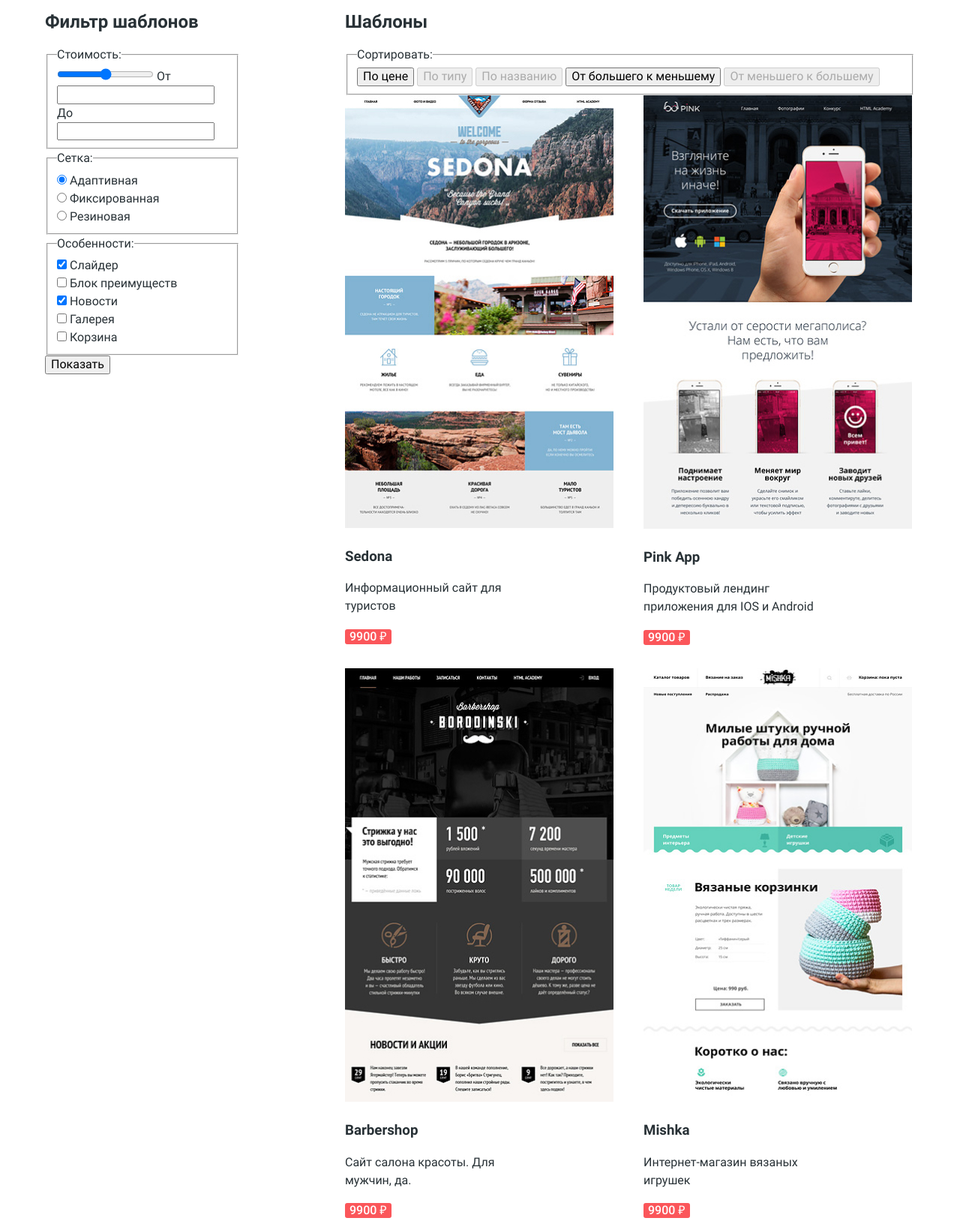
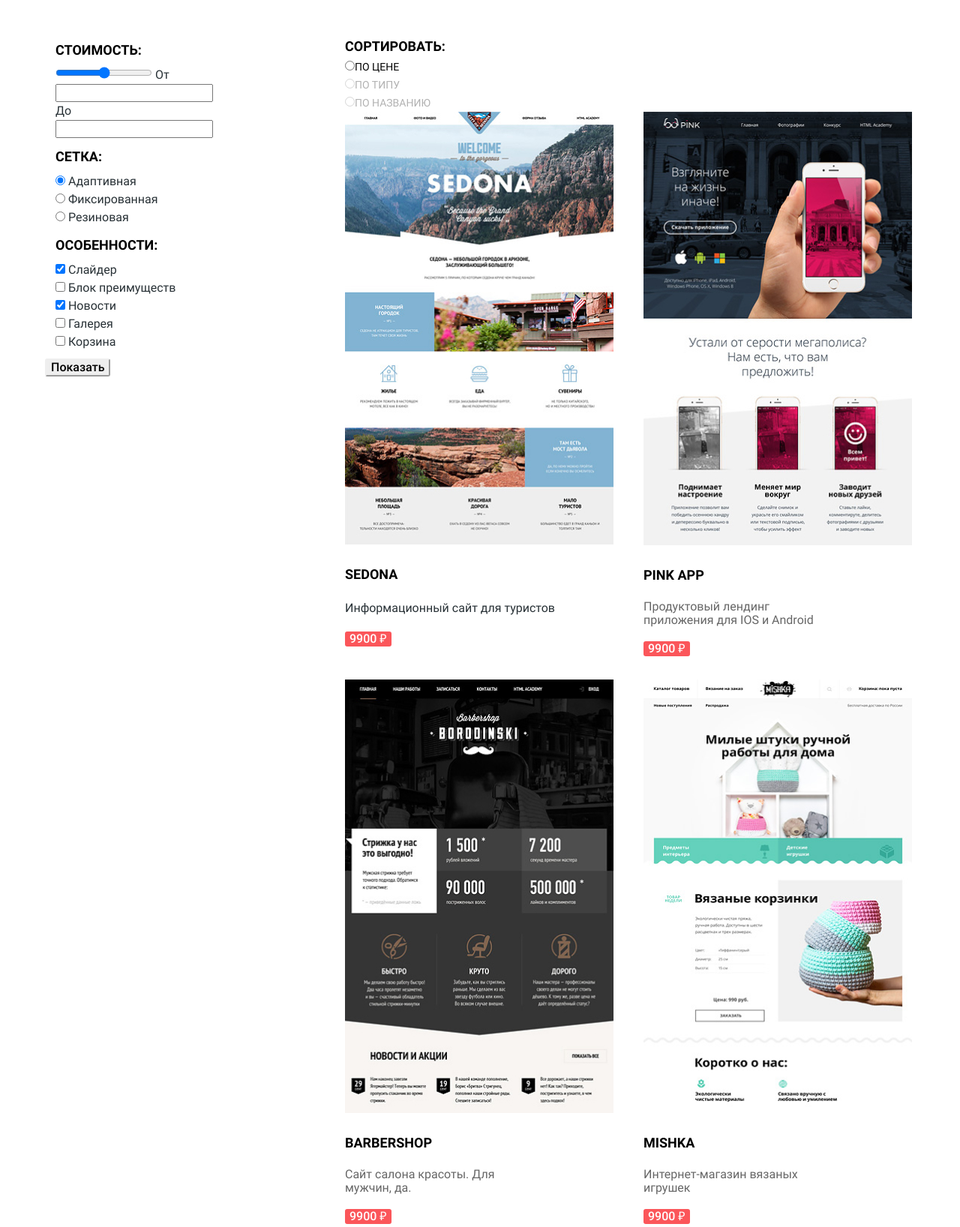
Before and after one commit to niksvi/1376293-nerds-30, a plain HTML site: page catalog.html in a window 1280 px wide. Shown: the part 314-1950 px from the top of the page at 75% size. Drawn offline with Linux system fonts and the light colour scheme.

Commit message:
Сетка и стили внутренней страницы

```diff
--- a/catalog.html
+++ b/catalog.html
@@ -41,14 +41,14 @@
 
   <main>
 
-    <h1 class="main-title ">Магазин готовых шаблонов</h1>
+    <h1 class="main-title">Магазин готовых шаблонов</h1>
 
     <div class="inner-grid container">
-      <section>
-        <h2>Фильтр шаблонов</h2>
+      <section class="filter">
+        <h2 class="hidden">Фильтр шаблонов</h2>
         <form method="get" action="https://echo.htmlacademy.ru">
-          <fieldset>
-            <legend>Стоимость:</legend>
+          <fieldset class="filter-group">
+            <legend class="filter-group-title">Стоимость:</legend>
             <input type="range" name="rangeprice">
             <label>
               От <input type="text">
@@ -57,132 +57,143 @@
               До <input type="text">
             </label>
           </fieldset>
-          <fieldset>
-            <legend>Сетка:</legend>
+          <fieldset class="filter-group">
+            <legend class="filter-group-title">Сетка:</legend>
             <ul>
               <li>
                 <label>
-                  <input type="radio" name="radiogrid" value="adap" checked> Адаптивная
+                  <input class="filter-group-item" type="radio" name="radiogrid" value="adap" checked> Адаптивная
                 </label>
               </li>
               <li>
                 <label>
-                  <input type="radio" name="radiogrid" value="fix"> Фиксированная
+                  <input class="filter-group-item" type="radio" name="radiogrid" value="fix"> Фиксированная
                 </label>
               </li>
               <li>
                 <label>
-                  <input type="radio" name="radiogrid" value="rub"> Резиновая
+                  <input class="filter-group-item" type="radio" name="radiogrid" value="rub"> Резиновая
                 </label>
               </li>
             </ul>
           </fieldset>
-          <fieldset>
-            <legend>Особенности:</legend>
+          <fieldset class="filter-group">
+            <legend class="filter-group-title">Особенности:</legend>
             <ul>
               <li>
                 <label>
-                  <input type="checkbox" name="slider" checked> Слайдер
+                  <input class="filter-group-item" type="checkbox" name="slider" checked> Слайдер
                 </label>
               </li>
               <li>
                 <label>
-                  <input type="checkbox" name="advant"> Блок преимуществ
+                  <input class="filter-group-item" type="checkbox" name="advant"> Блок преимуществ
                 </label>
               </li>
               <li>
                 <label>
-                  <input type="checkbox" name="news" checked> Новости
+                  <input class="filter-group-item" type="checkbox" name="news" checked> Новости
                 </label>
               </li>
               <li>
                 <label>
-                  <input type="checkbox" name="gallery"> Галерея
+                  <input class="filter-group-item" type="checkbox" name="gallery"> Галерея
                 </label>
               </li>
               <li>
                 <label>
-                  <input type="checkbox" name="basket"> Корзина
+                  <input class="filter-group-item" type="checkbox" name="basket"> Корзина
                 </label>
               </li>
             </ul>
           </fieldset>
-          <button type="submit">Показать</button>
+          <button class="btn-catalog" type="submit">Показать</button>
         </form>
       </section>
 
-      <section>
-        <h2>Шаблоны</h2>
-        <fieldset>
-          <legend>Сортировать:</legend>
-          <input type="button" value="По цене">
-          <input type="button" value="По типу" disabled>
-          <input type="button" value="По названию" disabled>
-          <input type="button" value="От большего к меньшему">
-          <input type="button" value="От меньшего к большему" disabled>
-        </fieldset>
+      <section class="patterns">
+        <h2 class="hidden">Шаблоны</h2>
+        <h3 class="filter-group-title">Сортировать:</h3>
+        <form class="sort" method="POST" action="https://echo.htmlacademy.ru">
+          <ul>
+            <li>
+              <label class="sort-item">
+                <input type="radio" name="radiosort" value="price">ПО ЦЕНЕ
+              </label>
+            </li>
+            <li>
+              <label class="sort-item sort-item-disabled">
+                <input type="radio" name="radiosort" value="type">ПО ТИПУ
+              </label>
+            </li>
+            <li>
+              <label class="sort-item sort-item-disabled">
+                <input type="radio" name="radiosort" value="name">ПО НАЗВАНИЮ
+              </label>
+            </li>
+        </form>
         <ul class="patterns-list">
           <li class="pattern-item">
-            <img src="img/content/img-sedona.jpg" width="358" height="578">
+            <img src="img/content/img-sedona.jpg" width="358" height="578" alt="">
             <div>
-              <h3>Sedona</h3>
+              <h3 class="pattern-item-title">Sedona</h3>
               <p class="pattern-info">Информационный сайт для туристов</p>
               <button class="btn btn-pattern" type="button">9900 ₽</button>
             </div>
           </li>
           <li class="pattern-item">
-            <img src="img/content/img-pink.jpg" width="358" height="578">
+            <img src="img/content/img-pink.jpg" width="358" height="578" alt="">
             <div>
-              <h3>Pink App</h3>
-              <p class="pattern-info">Продуктовый лендинг приложения для IOS и Android</p>
+              <h3 class="pattern-item-title">Pink App</h3>
+              <p class="pattern-item-info">Продуктовый лендинг приложения для IOS и Android</p>
               <button class="btn btn-pattern" type="button">9900 ₽</button>
             </div>
           </li>
           <li class="pattern-item">
-            <img src="img/content/img-barbershop.jpg" width="358" height="578">
+            <img src="img/content/img-barbershop.jpg" width="358" height="578" alt="">
             <div>
-              <h3>Barbershop</h3>
-              <p class="pattern-info">Сайт салона красоты. Для мужчин, да.</p>
+              <h3 class="pattern-item-title">Barbershop</h3>
+              <p class="pattern-item-info">Сайт салона красоты. Для мужчин, да.</p>
               <button class="btn btn-pattern" type="button">9900 ₽</button>
             </div>
           </li>
           <li class="pattern-item">
-            <img src="img/content/img-mishka.png" width="358" height="578">
+            <img src="img/content/img-mishka.png" width="358" height="578" alt="">
             <div>
-              <h3>Mishka</h3>
-              <p class="pattern-info">Интернет-магазин вязаных игрушек</p>
+              <h3 class="pattern-item-title">Mishka</h3>
+              <p class="pattern-item-info">Интернет-магазин вязаных игрушек</p>
               <button class="btn btn-pattern" type="button">9900 ₽</button>
             </div>
           </li>
           <li class="pattern-item">
-            <img src="img/content/img-aplus.png" width="358" height="578">
+            <img src="img/content/img-aplus.png" width="358" height="578" alt="">
             <div>
-              <h3>A Plus</h3>
-              <p class="pattern-info">Лендинг курсов повышения квалификации</p>
+              <h3 class="pattern-item-title">A Plus</h3>
+              <p class="pattern-item-info">Лендинг курсов повышения квалификации</p>
               <button class="btn btn-pattern" type="button">9900 ₽</button>
             </div>
           </li>
           <li class="pattern-item">
-            <img src="img/content/img-kvast.jpg" width="358" height="578">
+            <img src="img/content/img-kvast.jpg" width="358" height="578" alt="">
             <div>
-              <h3>Кваст</h3>
-              <p class="pattern-info">Промо-сайт производителя крафтового кваса</p>
+              <h3 class="pattern-item-title">Кваст</h3>
+              <p class="pattern-item-info">Промо-сайт производителя крафтового кваса</p>
               <button class="btn btn-pattern" type="button">9900 ₽</button>
             </div>
           </li>
         </ul>
         <ul>
           <li>
-            <a>1</a>
+            <button class="btn-catalog btn-catalog-disabled">1</button>
           </li>
           <li>
-            <a href="#">2</a>
+            <button class="btn-catalog" href="#">2</button>
           </li>
           <li>
-            <a href="#">3</a>
+            <button class="btn-catalog" href="#">3</button>
           </li>
           <li>
-            <a href="#">Следующая</a>
+            <button class="btn-catalog" href="#">Следующая</button>
           </li>
         </ul>
       </section>
--- a/css/style.css
+++ b/css/style.css
@@ -207,6 +207,29 @@ ul {
   line-height: 24px;
 }
 
+/* Filter */
+
+.filter {
+  margin-top: 55px;
+}
+
+.filter-group {
+  border: 0;
+}
+
+.filter-group-title {
+  font-size: 18px;
+  line-height: 30px;
+  font-weight: 700;
+  color: var(--basic-black);
+  text-transform: uppercase;
+  margin: 0;
+}
+
+.filter-group-item {
+  line-height: 20px;
+  color: var(--basic-dark);
+}
 
 /* Buttons */
 
@@ -231,7 +254,7 @@ ul {
 .btn:active {
   background-color: var(--active-red);
   color: var(--basic-white-opacity);
-  box-shadow: inset 0px 3px 0px rgba(0, 1, 1, 0.1);
+  box-shadow: inset 0 3px 0 rgba(0, 1, 1, 0.1);
 }
 
 .btn-services-apps {
@@ -260,6 +283,19 @@ ul {
 
 .btn-pattern:focus {
   color: var(--basic-white)
+}
+
+.btn-catalog {
+  line-height: 18px;
+  font-weight: 500;
+  background-color: var(--basic-extra-white);
+  border-color: var(--basic-extra-white);
+  border-radius: 3px;
+}
+
+.btn-catalog-disabled {
+  background-color: var(--basic-white);
+  border-color: var(--focus-extra-white);
 }
 
 /* Services */
@@ -384,6 +420,10 @@ figure {
 
 /* Patterns */
 
+.patterns {
+  margin-top: 50px;
+}
+
 .patterns-list {
   display: flex;
   flex-wrap: wrap;
@@ -397,8 +437,28 @@ figure {
   margin-left: 40px;
 }
 
-.pattern-info {
+.pattern-item-title {
+  font-size: 18px;
+  line-height: 30px;
+  font-weight: 700;
+  color: var(--basic-black);
+  text-transform: uppercase;
+}
+
+.pattern-item-info {
   width: 255px;
+  line-height: 18px;
+  color: var(--basic-gray);
+}
+
+.sort-item {
+  color: var(--basic-black);
+  font-size: 14px;
+  line-height: 18px;
+}
+
+.sort-item-disabled {
+  opacity: 0.3;
 }
 
 /* Map */
```
Also changed, not shown: img/decor/browser.png (added).
